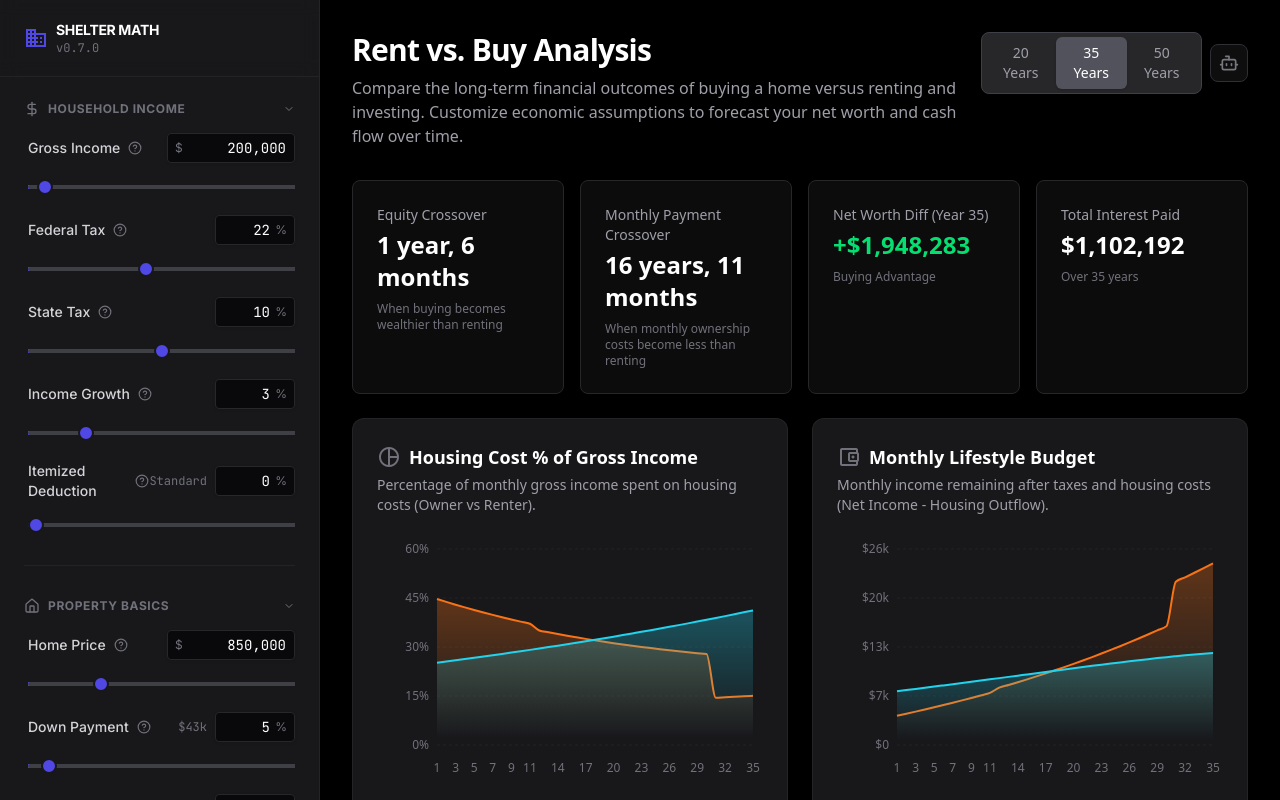
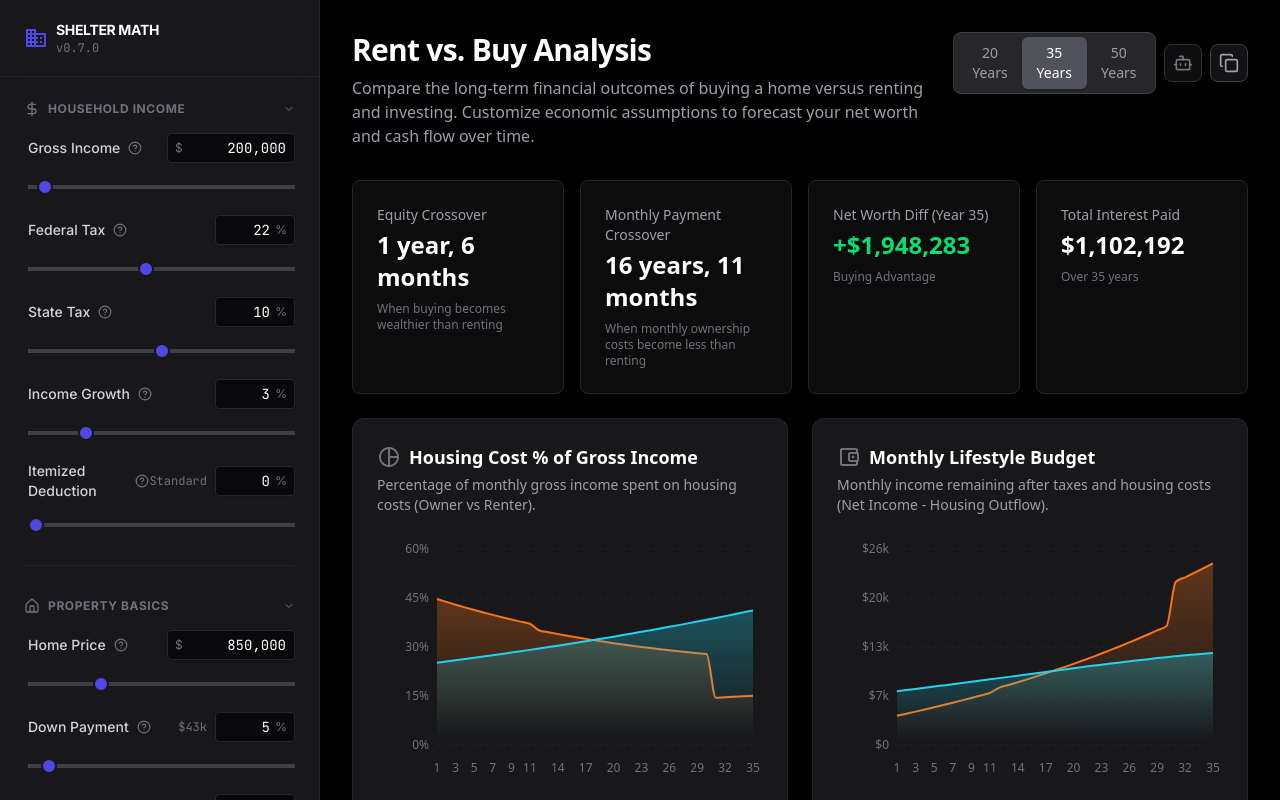
Before and after one commit to kiryltech/sheltermath, a Next.js app: page / in a window 1280 px wide. Built offline with nearby package versions, Linux system fonts and the light colour scheme.

Commit message:
feat: add copy engine response button
- Adds a button to the header to copy the full engine response state.
- Uses `useSimulationStore` to access `results`.
- Provides visual feedback (check icon) upon successful copy.
- Imports `Copy` and `Check` icons from `lucide-react`.

```diff
--- a/src/app/page.tsx
+++ b/src/app/page.tsx
@@ -10,14 +10,26 @@ import { LifestyleBudgetChart } from '@/components/charts/LifestyleBudgetChart';
 import { SummaryMetrics } from '@/components/SummaryMetrics';
 import { Modal } from '@/components/ui/Modal';
 import { Footer } from '@/components/Footer';
-import { BarChart3, Bot } from 'lucide-react';
+import { BarChart3, Bot, Copy, Check } from 'lucide-react';
 import { useSimulationStore } from '@/store/useSimulationStore';
 import { Tooltip } from '@/components/ui/Tooltip';
 import { cn } from '@/lib/utils';
 
 export default function Home() {
   const [isBreakdownOpen, setIsBreakdownOpen] = useState(false);
+  const [copied, setCopied] = useState(false);
   const { inputs, setInputs } = useSimulationStore();
+
+  const handleCopy = async () => {
+    try {
+      const state = useSimulationStore.getState();
+      await navigator.clipboard.writeText(JSON.stringify(state.results, null, 2));
+      setCopied(true);
+      setTimeout(() => setCopied(false), 2000);
+    } catch (err) {
+      console.error('Failed to copy engine response:', err);
+    }
+  };
 
   return (
     <div className="flex h-screen bg-black text-white overflow-hidden flex-col md:flex-row">
@@ -56,6 +68,17 @@ export default function Home() {
                             aria-label="AI Assistant"
                         >
                             <Bot className="w-5 h-5" />
+                        </button>
+                    </Tooltip>
+
+                    {/* Copy State Button */}
+                    <Tooltip content="Copy Engine Response">
+                        <button
+                            onClick={handleCopy}
+                            className="p-2 text-zinc-400 bg-zinc-800/50 border border-zinc-700 rounded-lg hover:bg-zinc-800 hover:text-zinc-200 transition-colors"
+                            aria-label="Copy Engine Response"
+                        >
+                            {copied ? <Check className="w-5 h-5" /> : <Copy className="w-5 h-5" />}
                         </button>
                     </Tooltip>
                 </div>
```
